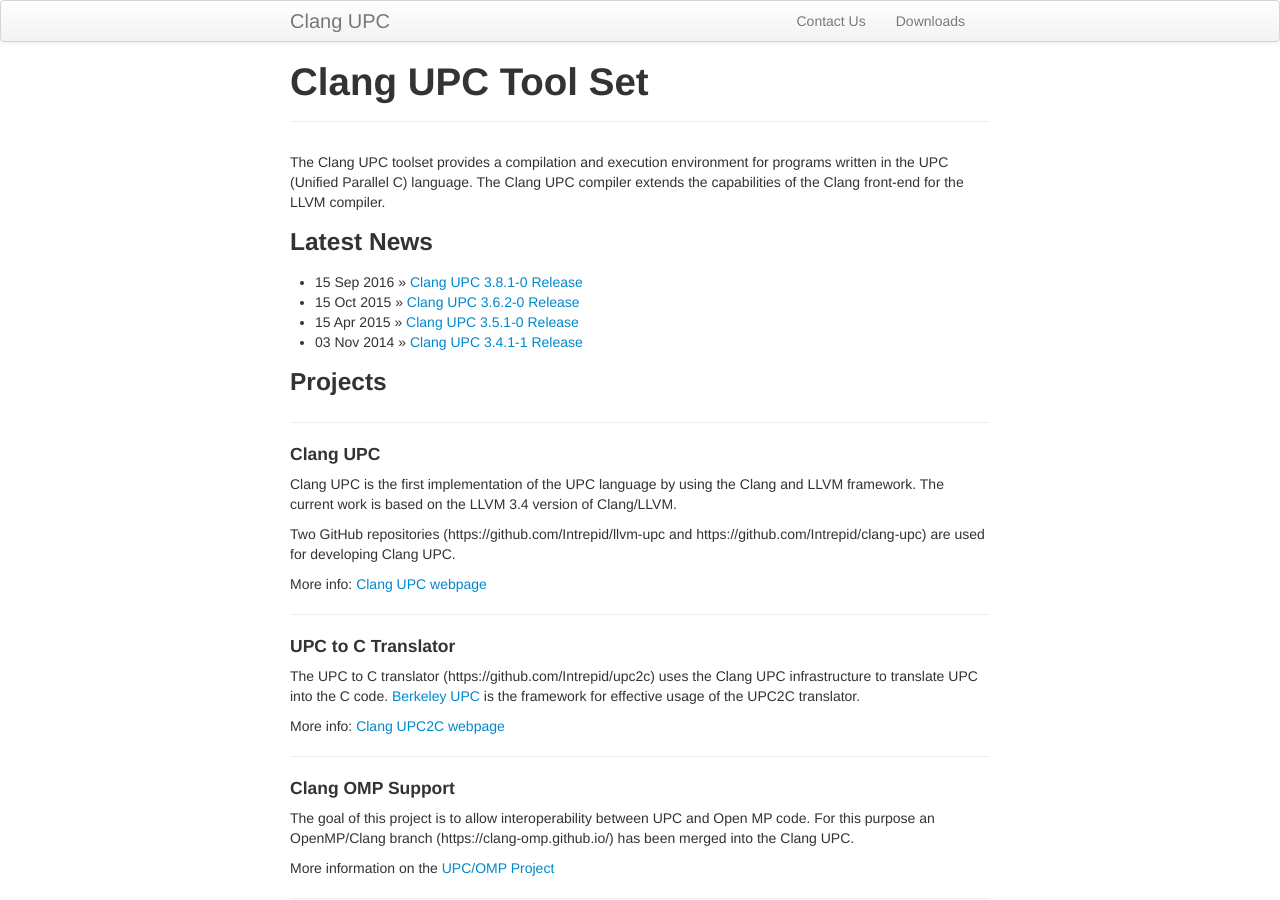
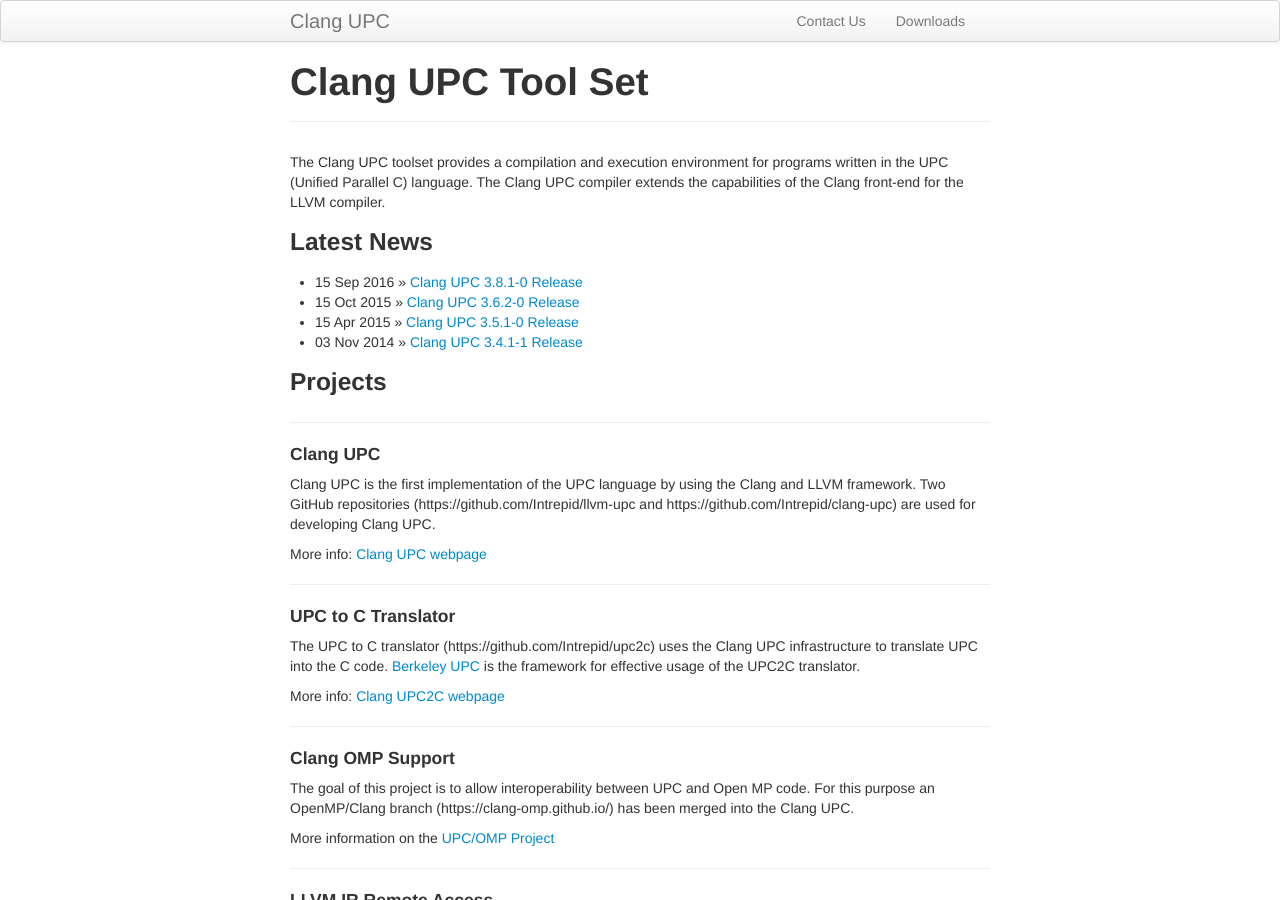
Before and after one commit to clangupc/clangupc.github.io, a Jekyll site: the page built from index.md, in a window 1280 px wide and 900 px high. Built offline with Jekyll 4.4.1, drawn with Linux system fonts in a browser that asks for light colours.

Commit message:
Fix the language so we don't mention on the front page version of LLVM that Clang UPC is based on.

```diff
--- a/index.md
+++ b/index.md
@@ -24,10 +24,7 @@
 #### Clang UPC
 
 Clang UPC is the first implementation of the UPC language by using the Clang
-and LLVM framework.  The current work is based on the LLVM 3.4 version of
-Clang/LLVM.
-
-Two GitHub repositories (https://github.com/Intrepid/llvm-upc and
+and LLVM framework.  Two GitHub repositories (https://github.com/Intrepid/llvm-upc and
 https://github.com/Intrepid/clang-upc) are used for developing Clang UPC.
 
 More info: [Clang UPC webpage](/clang-upc/)
```
